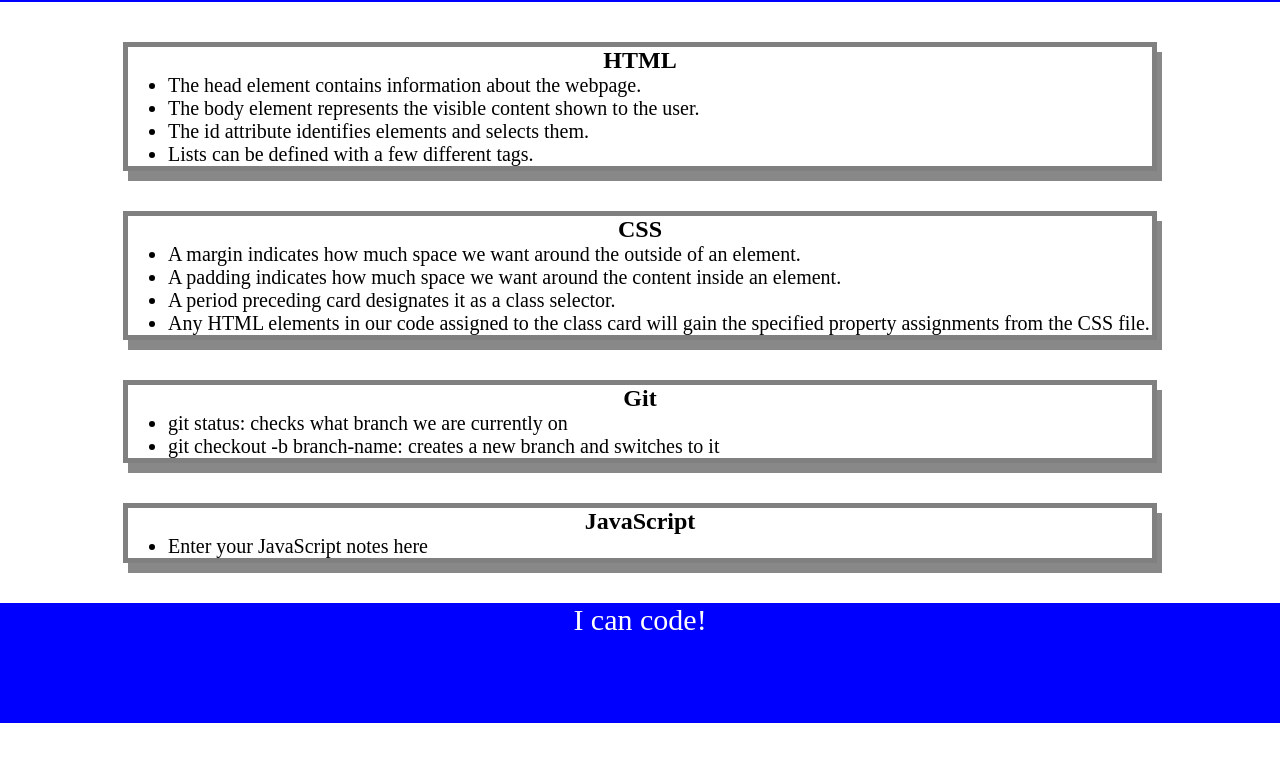
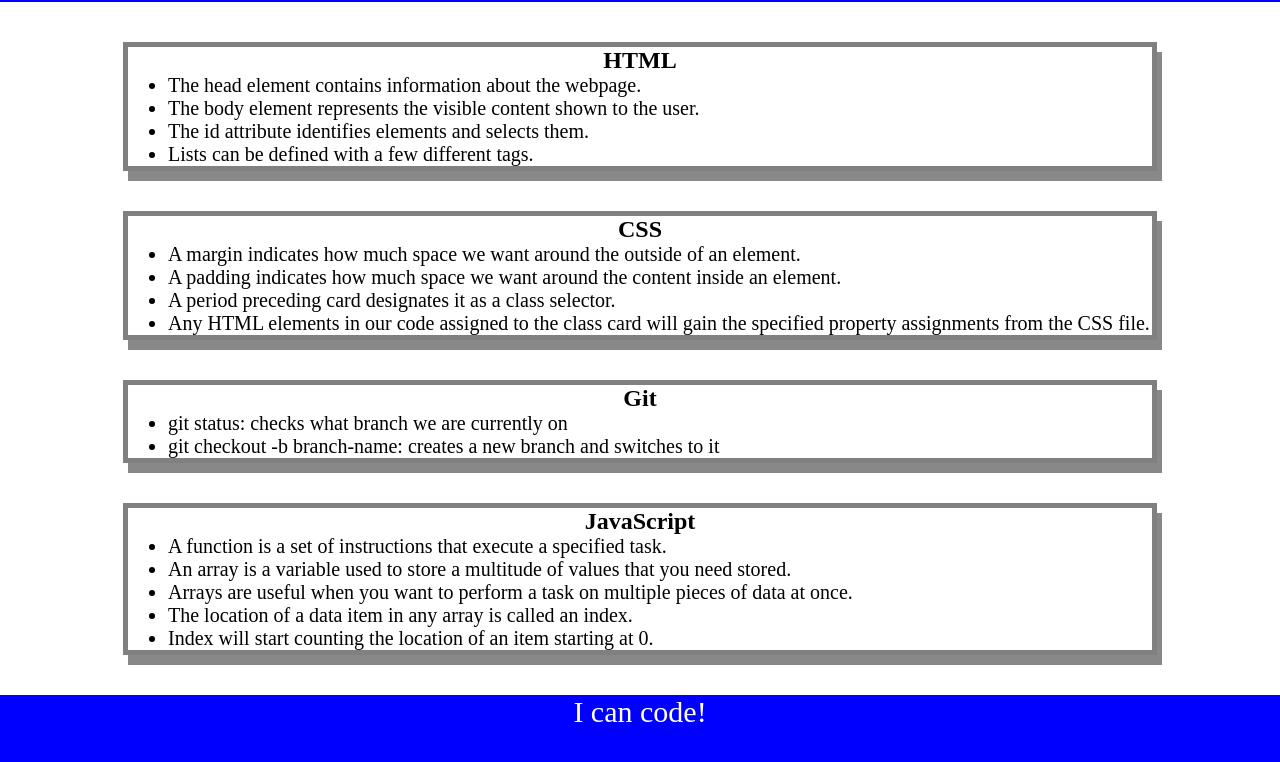
Before and after one commit to conquerersHaki/prework-study-guide, a plain HTML site: page index.html in a window 1280 px wide. Shown: the part 118-880 px from the top of the page. Before the commit the page ends 841 px from the top, so only its background shows below. Drawn offline with Linux system fonts and the light colour scheme.

Commit message:
Added a myriad of text to README file

```diff
--- a/index.html
+++ b/index.html
@@ -49,7 +49,11 @@
       <section class="card" id="javascript-section">
         <h2>JavaScript</h2>
         <ul>
-          <li>Enter your JavaScript notes here</li>
+          <li>A function is a set of instructions that execute a specified task.</li>
+          <li>An array is a variable used to store a multitude of values that you need stored.</li>
+          <li>Arrays are useful when you want to perform a task on multiple pieces of data at once.</li>
+          <li>The location of a data item in any array is called an index.</li>
+          <li>Index will start counting the location of an item starting at 0.</li>
         </ul>
 
       </section>
```
Also changed, not shown: 1 other file.
